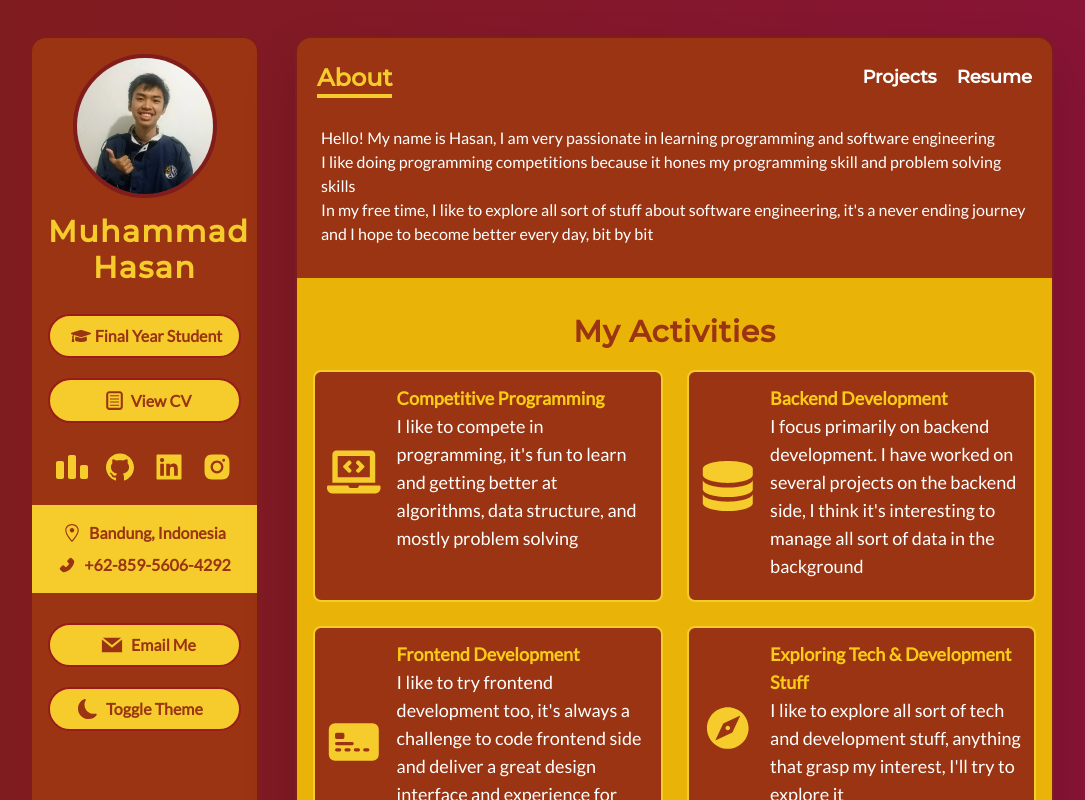
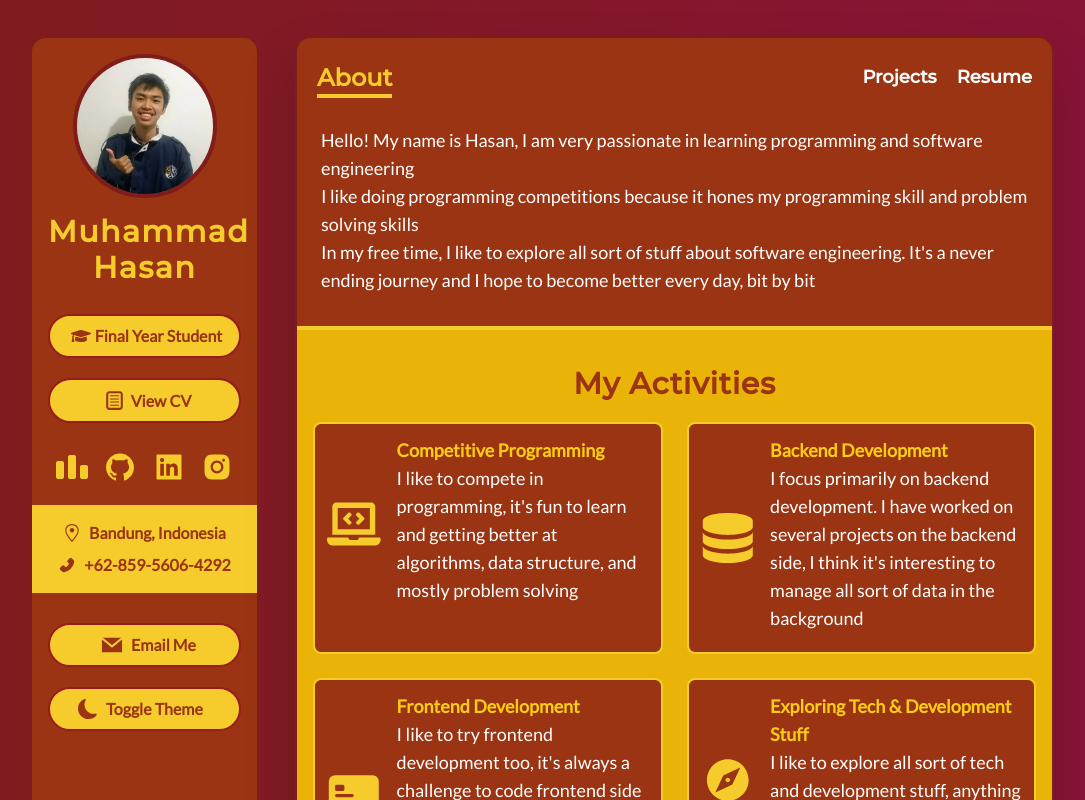
Before and after one commit to muhammadhasan01/portofolio, a Next.js app: page / in a window 1280 px wide. Shown: the top 800 px of the page, without its empty margins (98-1183 px from the left). Built offline with nearby package versions, Linux system fonts and the light colour scheme.

Commit message:
chore: add margin to beautify page

```diff
--- a/pages/index.tsx
+++ b/pages/index.tsx
@@ -18,18 +18,18 @@ const index = () => {
           Hasan's Personal Website | About
         </title>
       </Head>
-      <h5 className='mb-3 font-medium'>
+      <div className='mb-3 font-medium lg:text-lg'>
         Hello! My name is Hasan, I am very passionate in learning programming and software
         engineering <br />
 
         I like doing programming competitions because it hones my programming skill and problem solving
         skills <br />
 
-        In my free time, I like to explore all sort of stuff about software engineering, it's a never
+        In my free time, I like to explore all sort of stuff about software engineering. It's a never
         ending journey and
         I hope to become better every day, bit by bit <br />
-      </h5>
-      <div className='p-4 mt-5 bg-yellow-500 dark:bg-dark-500 flex-grow'
+      </div>
+      <div className='p-4 mt-5 bg-yellow-500 dark:bg-dark-500 flex-grow border-t-4 border-cnc-yellow'
            style={{ 'marginLeft': '-1.5rem', 'marginRight': '-1.5rem' }}
       >
         <h6 className='my-5 text-2xl lg:text-3xl font-black text-orange-800 dark:text-cnc-yellow font-montserrat text-center tracking-wide'>
```
